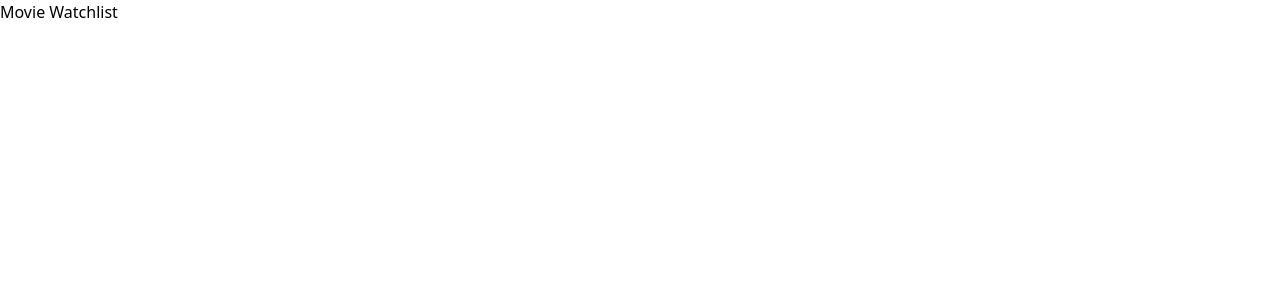
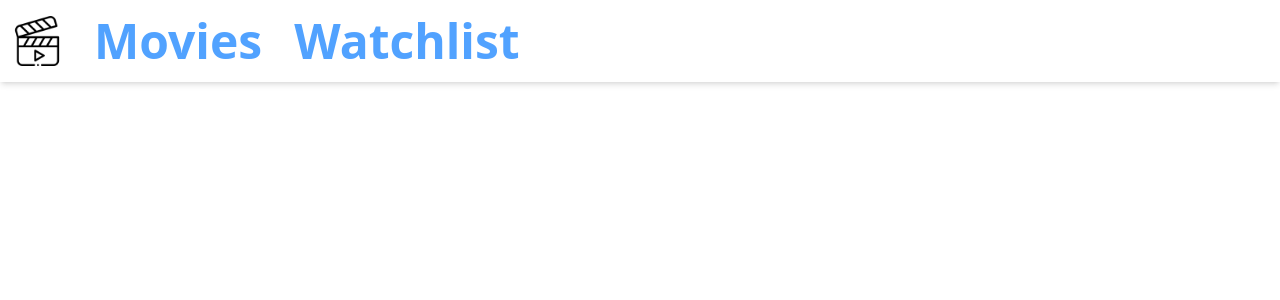
Before and after one commit to rahulsherikar2408/Movie-Watchlist, a React (Vite) app: page / in a window 1280 px wide. Shown: the top 300 px of the page. Built offline with nearby package versions, Linux system fonts and the light colour scheme.

Commit message:
Adding Navbar Component

```diff
--- a/src/App.jsx
+++ b/src/App.jsx
@@ -1,9 +1,9 @@
-
+import Navbar from "./components/Navbar";
 
 function App() {
   return (
     <>
-      <h1>Movie Watchlist</h1>
+      <Navbar/>
     </>
   );
 }
--- /dev/null
+++ b/src/components/Navbar.jsx
@@ -0,0 +1,14 @@
+import React from "react";
+import movieLogo from "../assets/image.png"
+
+function Navbar() {
+    return (
+        <div className="flex shadow-md space-x-8 items-center pl-3 py-4">
+            <img className="w-[50px]" src={movieLogo} alt="movie" />
+            <a href="/" className="text-blue-400 font-bold text-5xl">Movies</a>
+            <a href="/watchlist" className="text-blue-400 font-bold text-5xl">Watchlist</a>
+        </div>
+    );
+}
+
+export default Navbar;
```
Also changed, not shown: src/assets/image.png (added).
